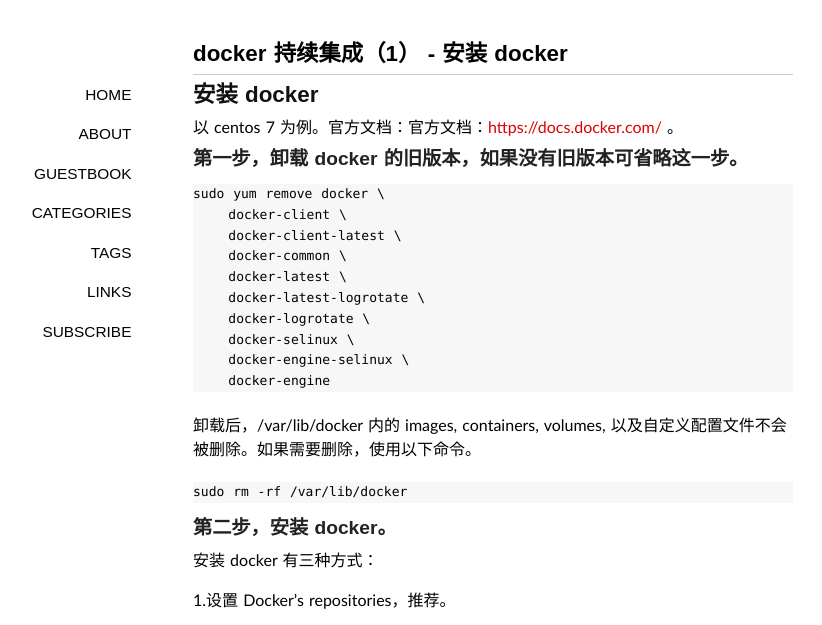
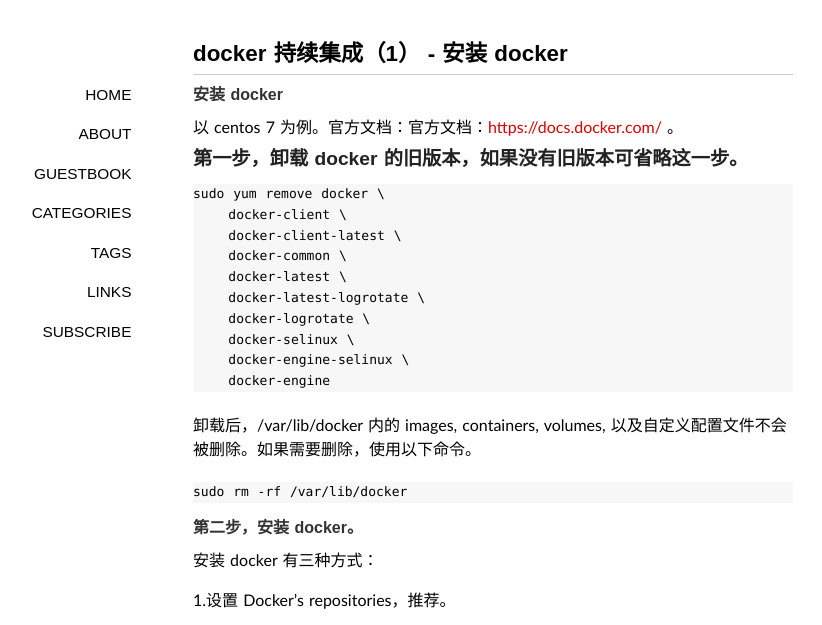
Before and after one commit to zhuxulu/zhuxulu.github.com, a Jekyll site: the page built from _posts/2018/2018-03-11-docker-ci-install-docker.md, in a window 1280 px wide. Shown: the top 625 px of the page, without its empty margins (147-969 px from the left). Built offline with Jekyll 4.4.1, drawn with Linux system fonts in a browser that asks for light colours; some web fonts are replaced; Markdown is read by kramdown in place of the engine named in the settings; comment, search, counter and statistics services are not loaded.

Commit message:
modify title

```diff
--- a/_posts/2018/2018-03-11-docker-ci-install-docker.md
+++ b/_posts/2018/2018-03-11-docker-ci-install-docker.md
@@ -13,7 +13,7 @@
 - tomcat
 ---
 
-## 安装 docker
+#### 安装 docker
 
 以 centos 7 为例。官方文档：官方文档：[https://docs.docker.com/](https://docs.docker.com/install/linux/docker-ce/centos/) 。
 
@@ -34,7 +34,7 @@
 
     sudo rm -rf /var/lib/docker
 
-### 第二步，安装 docker。
+#### 第二步，安装 docker。
 
 安装 docker 有三种方式：
 
```
